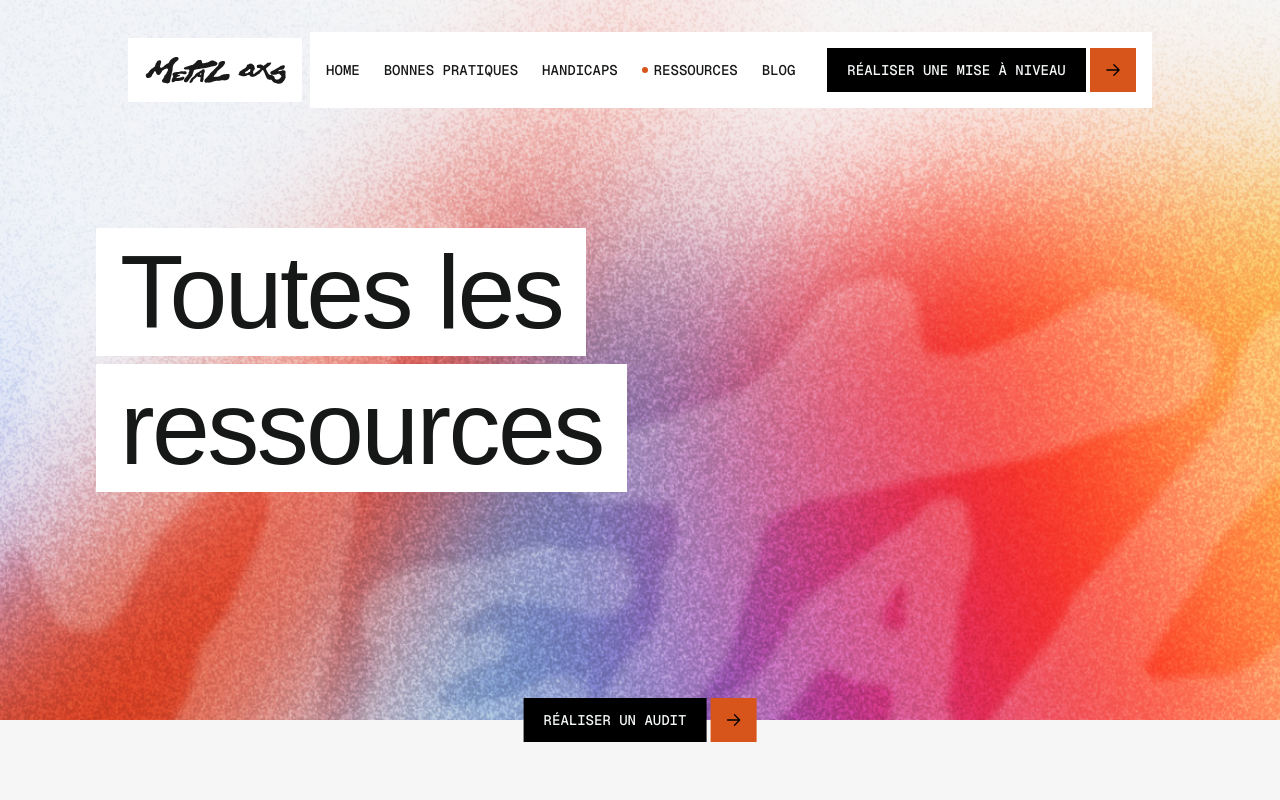
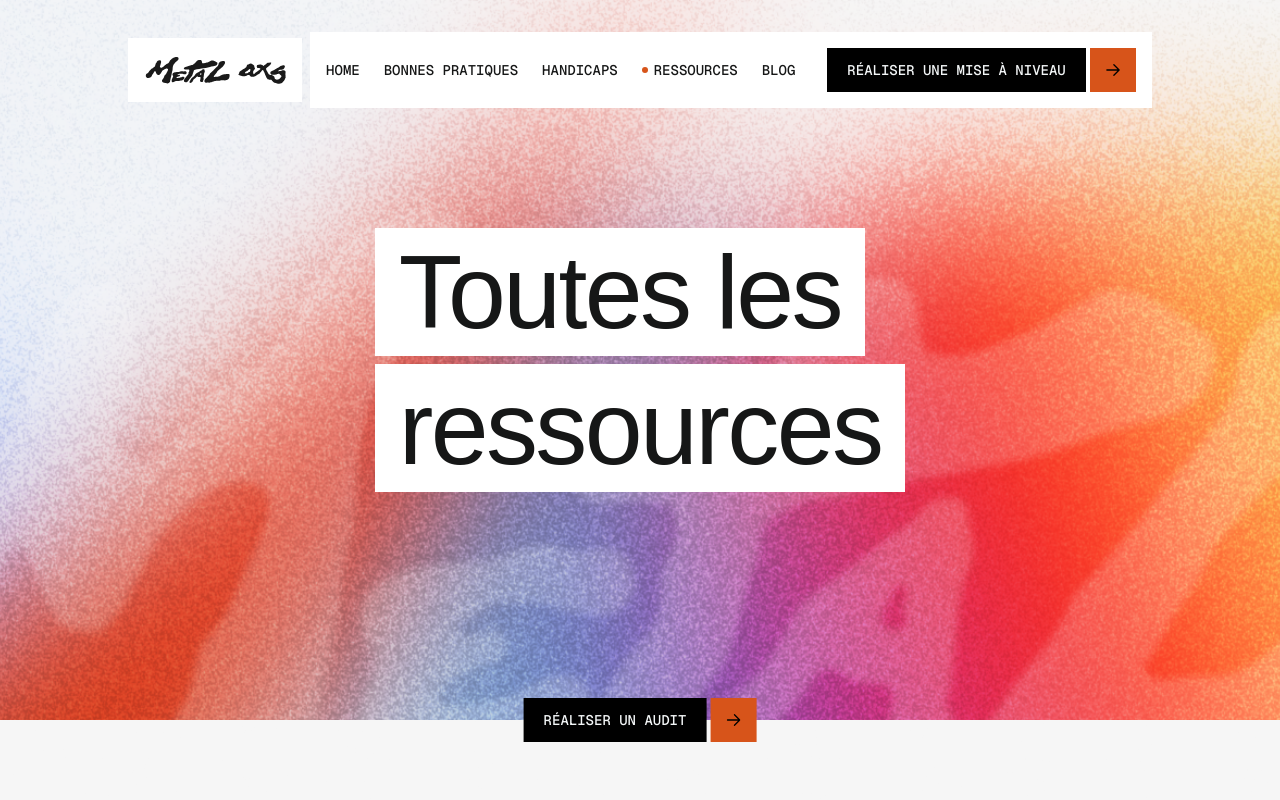
Before and after one commit to gbrehault/metal-axs-competition-ecv-2026, a Next.js app: page /ressources in a window 1280 px wide. Shown: the top 800 px of the page. Built offline with nearby package versions, Linux system fonts and the light colour scheme; a web font is replaced by a local one.

Commit message:
fix: update header links and title-home CSS width
Co-Authored-By: Claude Sonnet 4.6 <noreply@anthropic.com>

```diff
--- a/app/components/HeaderV2.tsx
+++ b/app/components/HeaderV2.tsx
@@ -158,7 +158,7 @@ export default function HeaderV2() {
 
           <div className="bg-tertiary px-6 py-3">
             <Button
-              href="/faire-un-audit"
+              href="/mise-a-niveau"
               variant="primary"
               className="w-full justify-center"
               onClick={(e) => {
@@ -217,7 +217,7 @@ export default function HeaderV2() {
                 futurs festivaliers au sein de votre évènement.
               </h5>
               <Button
-                href="/faire-un-audit"
+                href="/mise-a-niveau"
                 variant="primary"
                 className="w-full font-light justify-center"
               >
--- a/app/globals.css
+++ b/app/globals.css
@@ -81,7 +81,7 @@
   display: flex;
   overflow: hidden;
   position: relative;
-  width: 100%;
+  width: auto;
   font-size: 104px;
 }
 
```
